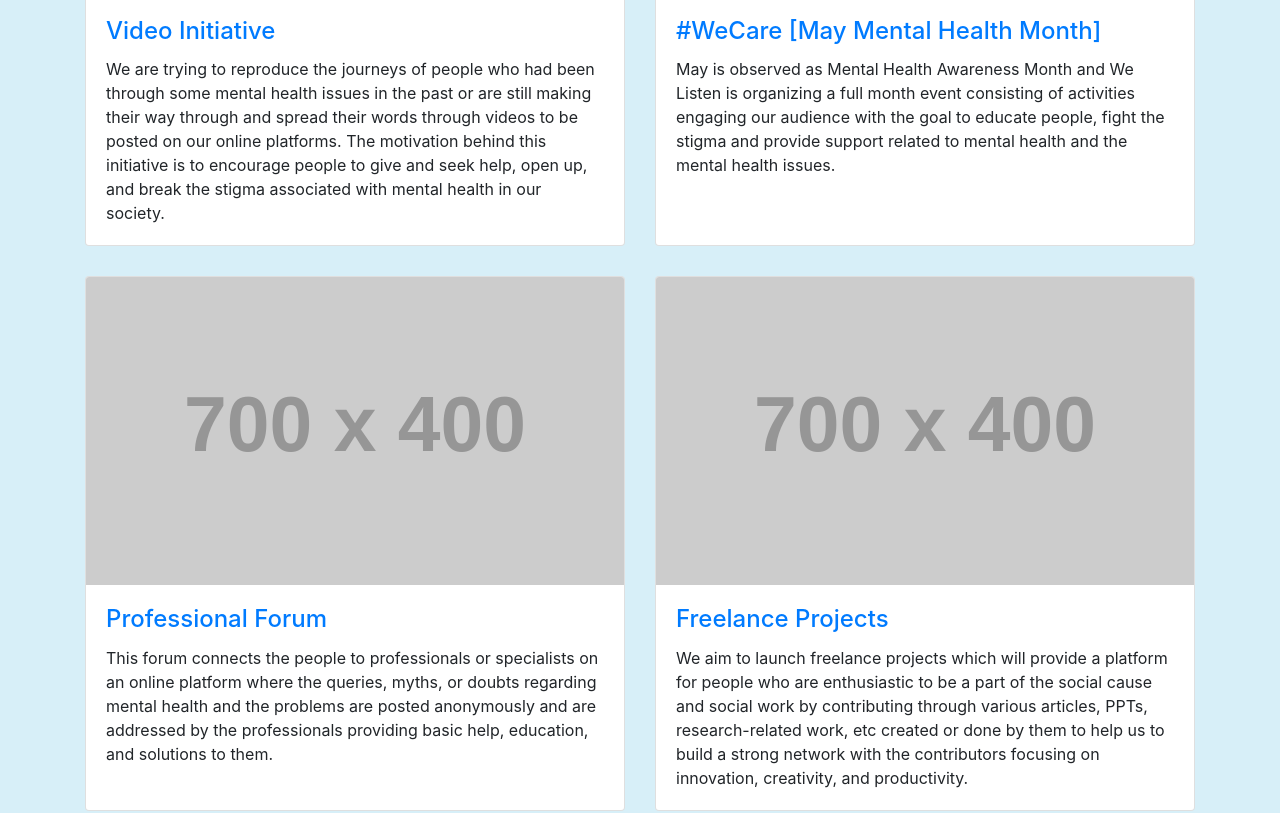
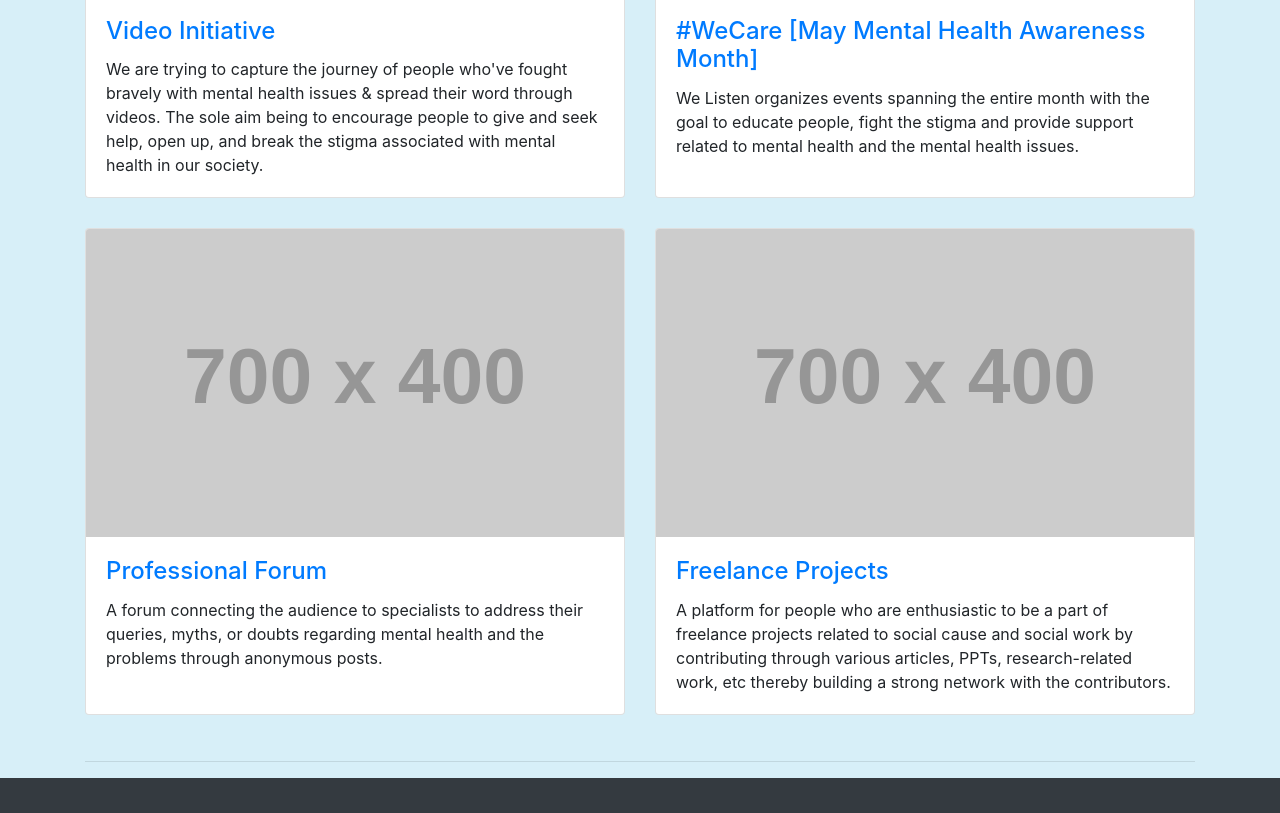
Before and after one commit to nimishlakhotia/nimishlakhotia.github.io, a website: page index.html in a window 1280 px wide. Shown: the part 1899-2712 px from the top of the page. Drawn offline with nearby package versions, Linux system fonts and the light colour scheme; placeholder pictures from the web are drawn by us.

Commit message:
content trimmed in upcoming initiatives

```diff
--- a/index.html
+++ b/index.html
@@ -166,8 +166,7 @@
                         <h4 class="card-title">
                             <a href="#">Video Initiative</a>
                         </h4>
-                        <p class="card-text">We are trying to reproduce the journeys of people who had been through some mental health issues in the past or are still making their way through and spread their words through videos to be posted on our online platforms. The
-                            motivation behind this initiative is to encourage people to give and seek help, open up, and break the stigma associated with mental health in our society.</p>
+                        <p class="card-text">We are trying to capture the journey of people who've fought bravely with mental health issues & spread their word through videos. The sole aim being to encourage people to give and seek help, open up, and break the stigma associated with mental health in our society.</p>
                     </div>
                 </div>
             </div>
@@ -176,9 +175,9 @@
                     <a href="#"><img class="card-img-top" src="http://placehold.it/700x400" alt=""></a>
                     <div class="card-body">
                         <h4 class="card-title">
-                            <a href="#">#WeCare [May Mental Health Month]</a>
+                            <a href="#">#WeCare [May Mental Health Awareness Month]</a>
                         </h4>
-                        <p class="card-text"> May is observed as Mental Health Awareness Month and We Listen is organizing a full month event consisting of activities engaging our audience with the goal to educate people, fight the stigma and provide support related to mental
+                        <p class="card-text"> We Listen organizes events spanning the entire month with the goal to educate people, fight the stigma and provide support related to mental
                             health and the mental health issues.</p>
                     </div>
                 </div>
@@ -190,8 +189,7 @@
                         <h4 class="card-title">
                             <a href="#">Professional Forum</a>
                         </h4>
-                        <p class="card-text">This forum connects the people to professionals or specialists on an online platform where the queries, myths, or doubts regarding mental health and the problems are posted anonymously and are addressed by the professionals providing
-                            basic help, education, and solutions to them.</p>
+                        <p class="card-text">A forum connecting the audience to specialists to address their queries, myths, or doubts regarding mental health and the problems through anonymous posts.</p>
                     </div>
                 </div>
             </div>
@@ -202,8 +200,7 @@
                         <h4 class="card-title">
                             <a href="#">Freelance Projects</a>
                         </h4>
-                        <p class="card-text">We aim to launch freelance projects which will provide a platform for people who are enthusiastic to be a part of the social cause and social work by contributing through various articles, PPTs, research-related work, etc created
-                            or done by them to help us to build a strong network with the contributors focusing on innovation, creativity, and productivity.</p>
+                        <p class="card-text">A platform for people who are enthusiastic to be a part of freelance projects related to social cause and social work by contributing through various articles, PPTs, research-related work, etc thereby building a strong network with the contributors.</p>
                     </div>
                 </div>
             </div>
```
